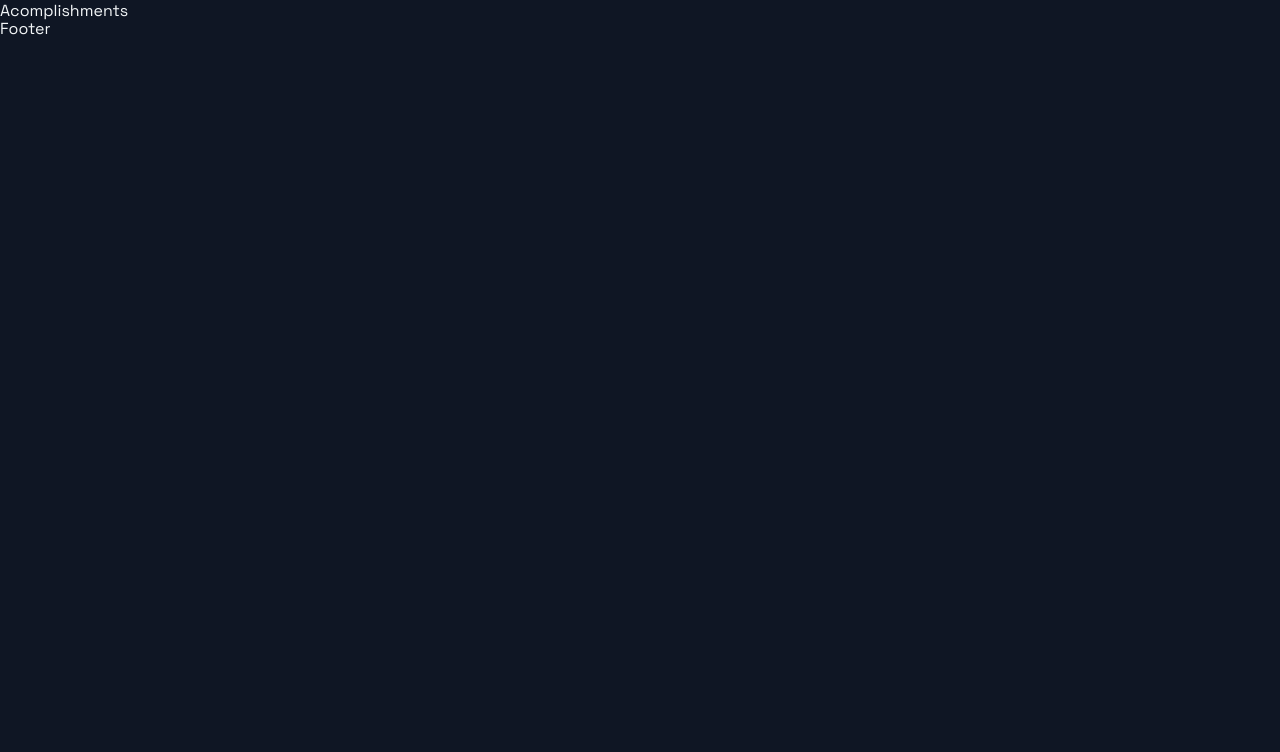
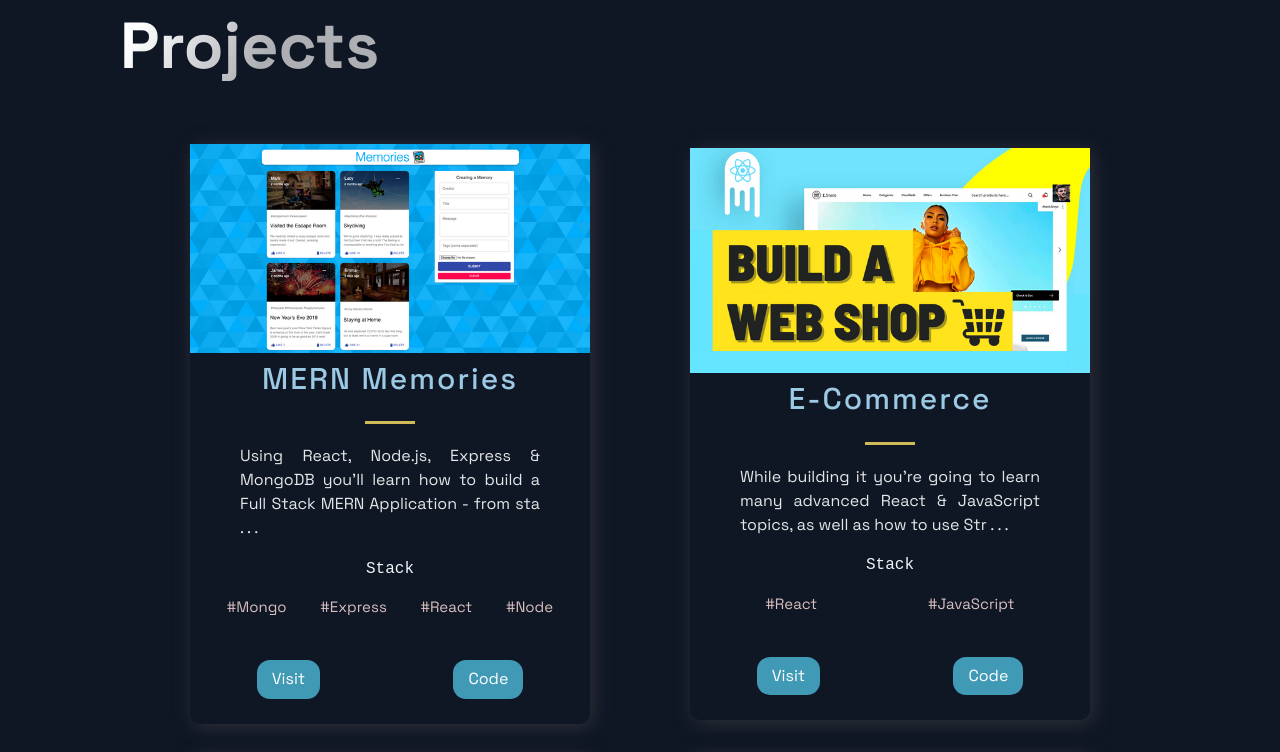
Before and after one commit to mcjovial/portfolio_, a Next.js app: page / in a window 1280 px wide. Shown: the part 736-1488 px from the top of the page. Before the commit the page ends 800 px from the top, so only its background shows below. Built offline with nearby package versions, Linux system fonts and the light colour scheme.

Commit message:
projects section

```diff
--- a/src/components/Projects/Projects.js
+++ b/src/components/Projects/Projects.js
@@ -5,9 +5,35 @@
 import { projects } from '../../constants/constants';
 
 const Projects = () => (
-  <div>
-    Projects
-  </div>
+  <Section nopadding id="projects">
+    <SectionDivider />
+    <SectionTitle main>Projects</SectionTitle>
+
+    <GridContainer>
+      {projects.map(({ id, image, title, description, tags, source, visit }) => (
+        <BlogCard key={id}>
+          <Img src={image} />
+          <TitleContent>
+            <HeaderThree title>{title}</HeaderThree>
+            <Hr/>
+          </TitleContent>
+          <CardInfo>{`${description.substring(0, 106)} . . .`}</CardInfo>
+          <div>
+            <TitleContent><br/><code>Stack</code></TitleContent>
+            <TagList>
+              {tags.map((tag, i) => (
+                <Tag key={i}>#{tag}</Tag>
+              ))}
+            </TagList>
+          </div>
+          <UtilityList>
+            <ExternalLinks href={visit}>Visit</ExternalLinks>
+            <ExternalLinks href={source}>Code</ExternalLinks>
+          </UtilityList>
+        </BlogCard>
+      ))}
+    </GridContainer>
+  </Section>
 );
 
 export default Projects;
--- a/src/components/Projects/ProjectsStyles.js
+++ b/src/components/Projects/ProjectsStyles.js
@@ -89,14 +89,14 @@
 `;
 
 export const ExternalLinks = styled.a`
-color:#d4c0c0;
+color:#fff;
 font-size: 1.6rem;
 padding:1rem 1.5rem;
-background: #6b3030;
-border-radius: 15px;
+background: #419ab5;
+border-radius: 13px;
 transition: 0.5s;
 &:hover{
-  background: #801414;
+  background: #0f586e;
 
 }
 `;
```
